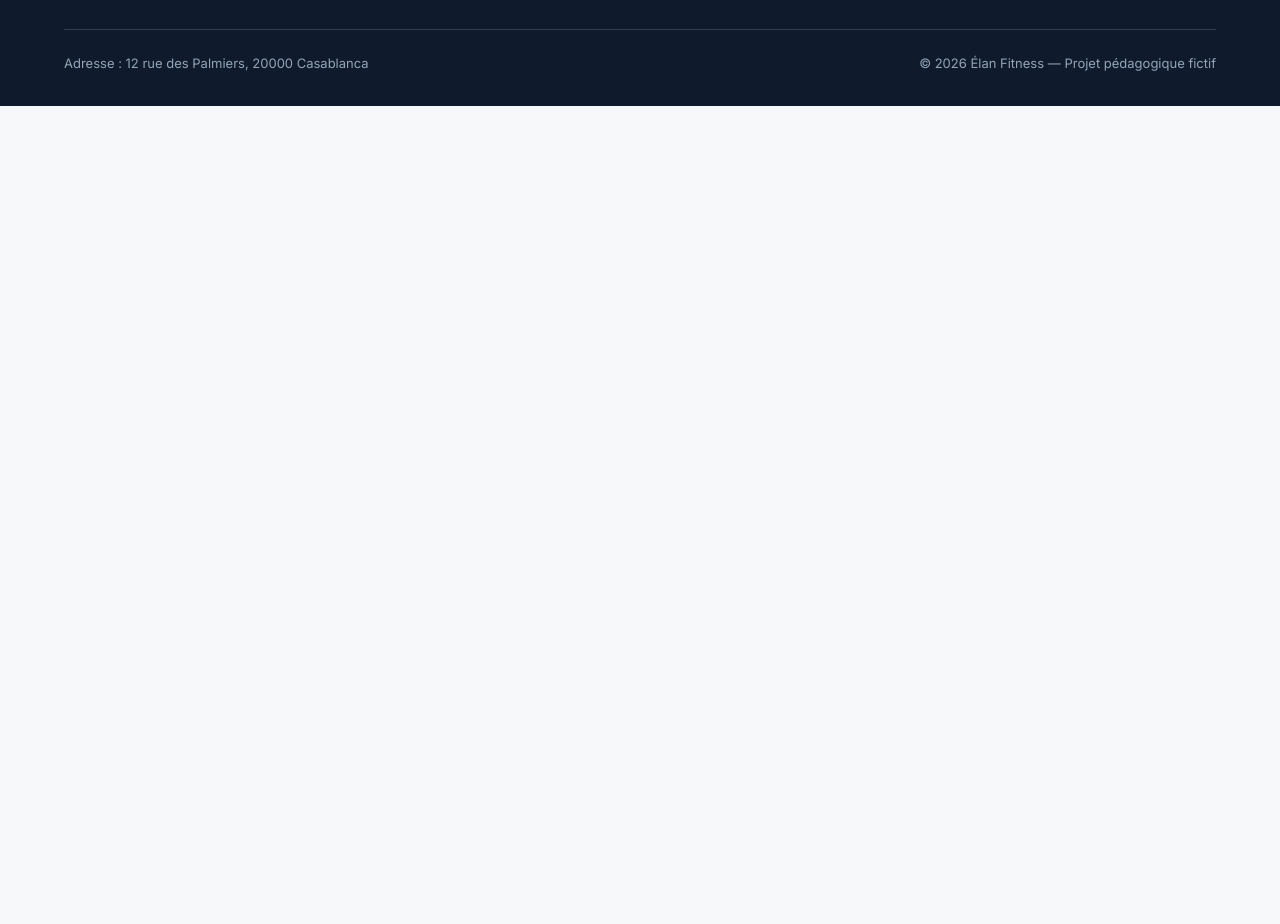
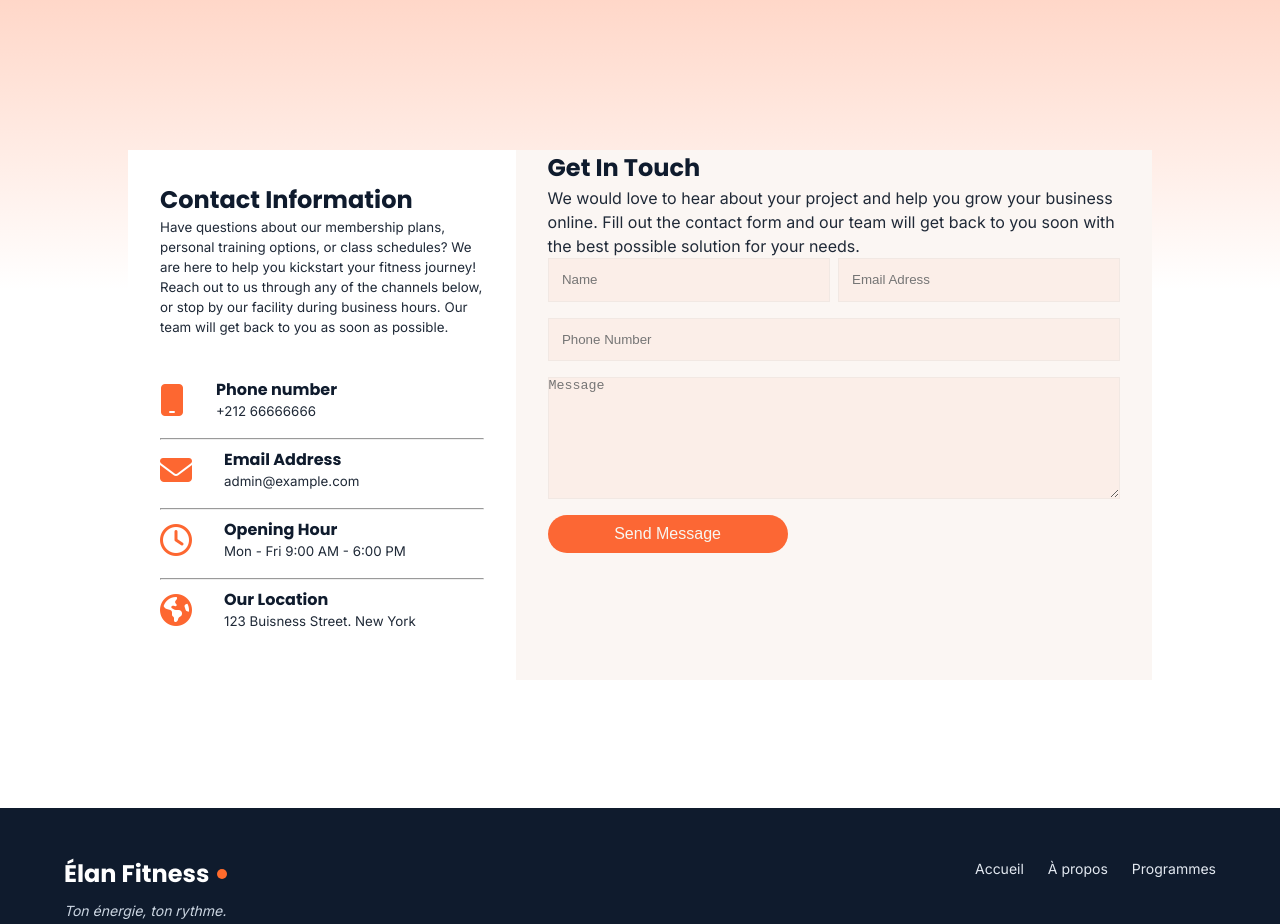
Before and after one commit to whoknowsl/elan-fitness-project, a plain HTML site: page contacte.html in a window 1280 px wide. Shown: the part 309-1233 px from the top of the page. Before the commit the page ends 800 px from the top, so only its background shows below. Drawn offline with Linux system fonts and the light colour scheme.

Commit message:
création de la page de contact

```diff
--- a/contacte.html
+++ b/contacte.html
@@ -8,19 +8,25 @@
     <link rel="stylesheet" href="style.css">
     <link rel="preconnect" href="https://fonts.googleapis.com">
     <link rel="preconnect" href="https://fonts.gstatic.com" crossorigin>
+
     <link
         href="https://fonts.googleapis.com/css2?family=Inter:wght@400;500;600&family=Poppins:wght@600;700;800&display=swap"
         rel="stylesheet">
+    <link rel="stylesheet" href="https://cdnjs.cloudflare.com/ajax/libs/font-awesome/6.7.2/css/all.min.css" />
+
+
+
+
 </head>
 
 <body>
     <header class="en-tete">
         <div class="conteneur en-tete-contenu">
-            <a href="maine.html" class="logo">Élan Fitness</a>
+            <a href="index.html" class="logo">Élan Fitness</a>
 
             <nav aria-label="Navigation principale">
                 <ul class="menu">
-                    <li><a href="maine.html">Accueil</a></li>
+                    <li><a href="index.html">Accueil</a></li>
                     <li><a href="apropos.html">À propos</a></li>
                     <li><a href="programmes.html">Programmes</a></li>
                     <li><a href="contacte.html" class="lien-actif">Contacte Us</a></li>
@@ -28,34 +34,70 @@
             </nav>
         </div>
     </header>
-    <section>
-        <h1>Contact Us</h1>
+    <main class="contact-page">
+        <h1 class="contacte-h">Contact Us</h1>
+        <section class="contact">
+            <div class="contact-info">
+                <h3 class="contactText">Contact Information</h3>
+                <p class="contact-text">Have questions about our membership plans, personal training options, or class
+                    schedules? We are here to help you kickstart your fitness journey! Reach out to us through any of
+                    the channels below, or stop by our facility during business hours. Our team will get back to you as
+                    soon as possible.
+                </p>
+                <div class="infoContace">
+                    <div class="infoList">
+                        <i class="fa-solid fa-mobile" style="color: #fd6731;"></i>
                         <div>
-            <h3>Contact Information</h3>
-            <p>Lorem ipsum dolor, sit amet consectetur adipisicing elit. Quas, molestiae corporis quaerat aut fugiat,
-                accusamus officiis culpa ea sit amet ad dolor dolorum quo. Eveniet nam tenetur voluptas rerum inventore?
-            </p>
+                            <h4>Phone number</h4>
+                            <p class="info-p">+212 66666666</p>
+                        </div>
+
+                    </div>
+                    <hr>
+                    <div class="infoList">
+                        <i class="fa-solid fa-envelope" style="color: #fd6731;"></i>
                         <div>
-                <div><span></span>
-                    <h4></h4>
-                    <p></p>
+                            <h4>Email Address</h4>
+                            <p class="info-p">admin@example.com</p>
                         </div>
-                <div><span></span>
-                    <h4></h4>
-                    <p></p>
+
                     </div>
-                <div><span></span>
-                    <h4></h4>
-                    <p></p>
+                    <hr>
+                    <div class="infoList">
+                        <i class="fa-regular fa-clock" style="color: #fd6731;"></i>
+                        <div>
+                            <h4>Opening Hour</h4>
+                            <p class="info-p">Mon - Fri 9:00 AM - 6:00 PM</p>
                         </div>
-                <div><span></span>
-                    <h4></h4>
-                    <p></p>
+
+                    </div>
+                    <hr>
+                    <div class="infoList">
+                        <i class="fa-solid fa-earth-americas" style="color: #fd6731;"></i>
+                        <div>
+                            <h4>Our Location</h4>
+                            <p class="info-p">123 Buisness Street. New York</p>
+                        </div>
+
+                    </div>
+
                 </div>
             </div>
+            <div class="contacte-forme">
+                <h1>Get In Touch</h1>
+                <p>We would love to hear about your project and help you grow your business online. Fill out the contact
+                    form and our team will get back to you soon with the best possible solution for your needs.</p>
+                <form action="#">
+                    <input class="input-name" type="text" required placeholder="Name">
+                    <input class="input-email" type="email" required placeholder="Email Adress">
+
+                    <input class="input-number" type="tel" required placeholder="Phone Number">
+                    <textarea type="text" placeholder="Message" rows="8"></textarea>
+                    <input class="input-submit" type="submit" value="Send Message">
+                </form>
             </div>
-        <div></div>
         </section>
+    </main>
     <footer class="pied-de-page">
         <div class="conteneur">
 
--- a/style.css
+++ b/style.css
@@ -16,7 +16,10 @@
   background-color: #F7F8FA;
 }
 
-h1, h2, h3, h4 {
+h1,
+h2,
+h3,
+h4 {
   font-family: 'Poppins', Arial, sans-serif;
   color: #0F1B2D;
 }
@@ -272,7 +275,7 @@
   color: #0F1B2D;
 }
 
-.chiffre + .chiffre {
+.chiffre+.chiffre {
   border-left: 1px solid #E5E7EB;
 }
 
@@ -361,7 +364,7 @@
   overflow: hidden;
 }
 
-.carte-programme > img {
+.carte-programme>img {
   width: 100%;
   height: 200px;
   object-fit: cover;
@@ -420,7 +423,7 @@
   color: #0F1B2D;
 }
 
-.programme-corps h3 + p {
+.programme-corps h3+p {
   margin-bottom: 16px;
 }
 
@@ -545,3 +548,116 @@
   font-size: 13px;
   color: #94A3B8;
 }
+
+/* contact CSS*/
+.contact {
+display: flex;
+justify-content: space-between;
+padding: 5rem;
+}
+
+.contacte-h {
+  font-size: 60px;
+  font-weight: 100;
+  text-align: center;
+}
+
+.contact-info {
+  padding-inline: 1rem;
+  background-color: #ffffff;
+  padding: 2em;
+  width: 30rem;
+}
+
+.contact-text , .info-p{
+  font-size: smaller;
+}
+
+.infoContace {
+  margin-top: 2rem;
+}
+
+.contactText {
+  font-size: x-large;
+}
+
+.infoList {
+  padding-bottom: 1rem;
+  padding-top: 0.5rem;
+  display: flex;
+  gap: 2rem;
+}
+
+.fa-mobile,
+.fa-envelope,
+.fa-clock,
+.fa-earth-americas {
+  align-self: center;
+  font-size: xx-large;
+}
+
+.contacte-forme {
+  background-color: #fbf6f3;
+  padding-inline: 2rem;
+  width: 50rem;
+}
+
+form {
+  display: grid;
+  grid-template-columns: repeat(2, 1fr);
+  flex-direction: column;
+  column-gap: 0.5rem;
+  row-gap: 1rem;
+}
+
+.input-name {
+  border: 1px #f1e8e3 solid;
+  padding: 1em;
+  background-color: #fbeee8;
+}
+
+.input-email {
+  border: 1px #f1e8e3 solid;
+  padding: 1em;
+  background-color: #fbeee8;
+}
+
+.input-number {
+  border: 1px #f1e8e3 solid;
+  background-color: #fbeee8;
+  padding: 1em;
+  grid-column: span 2;
+
+}
+
+textarea {
+  grid-column: span 2;
+  border: 1px #f1e8e3 solid;
+  background-color: #fbeee8;
+}
+
+.input-submit {
+  padding: 10px;
+  width: 15em;
+  border-radius: 50px;
+  border: none;
+  background-color: #fc6734;
+  color: #f7f7f1;
+  font-size: medium;
+}
+
+.contact-page {
+  display: flex;
+  flex-direction: column;
+  gap: 10rem;
+  background: linear-gradient(180deg,  #ffc6b1 10%, #ffffff  50%, #ffffff 100%);
+  padding: 3rem;
+}
+
+
+@media (min-width: 768px) and (max-width:1279px) {
+  body {
+    background-color: #047857;
+  }
+
+}
```
Also changed, not shown: apropos.html (+2 -2 lines), index.html (+1 -1 lines), programmes.html (+2 -2 lines). Lines whose indentation alone changed are shown as unchanged.
